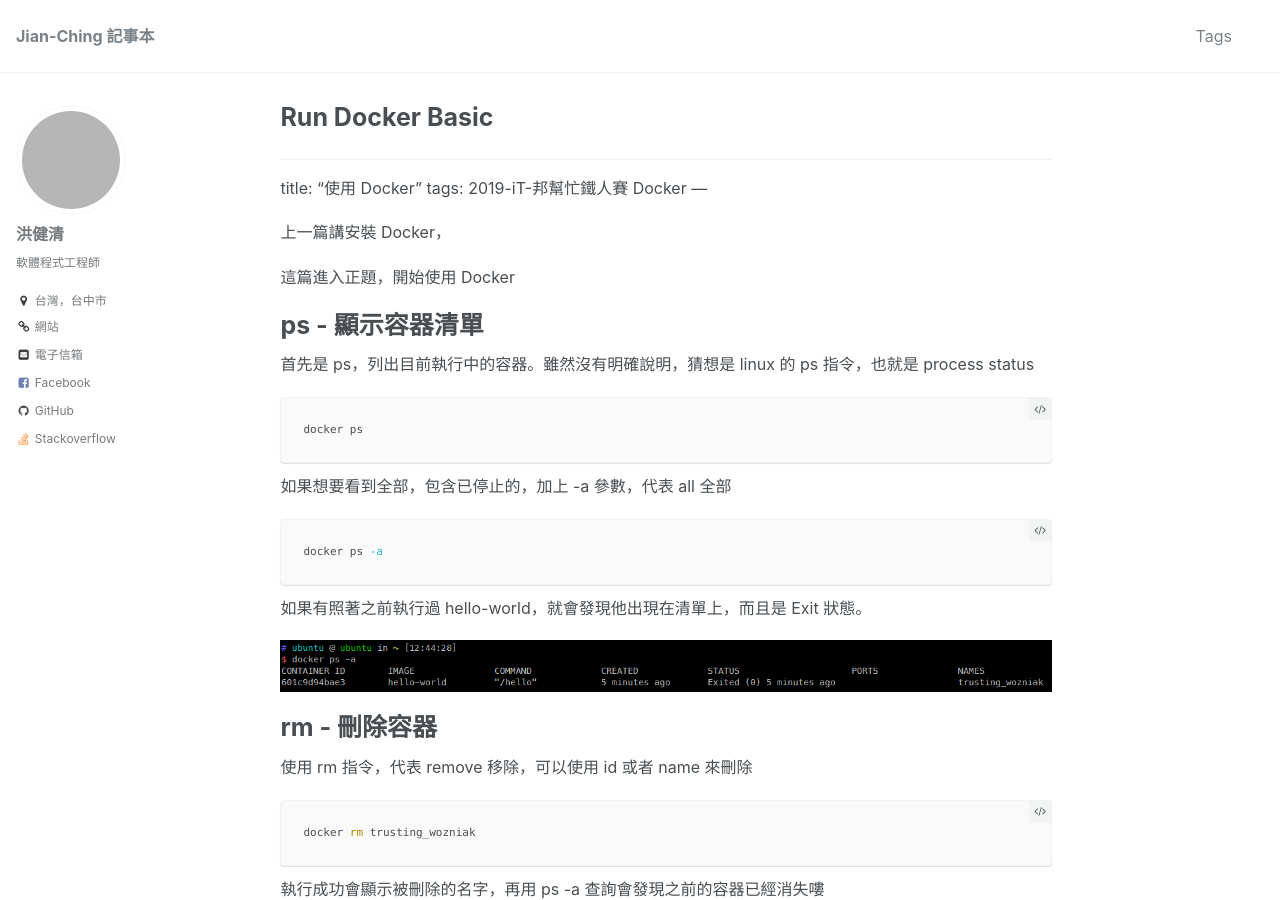
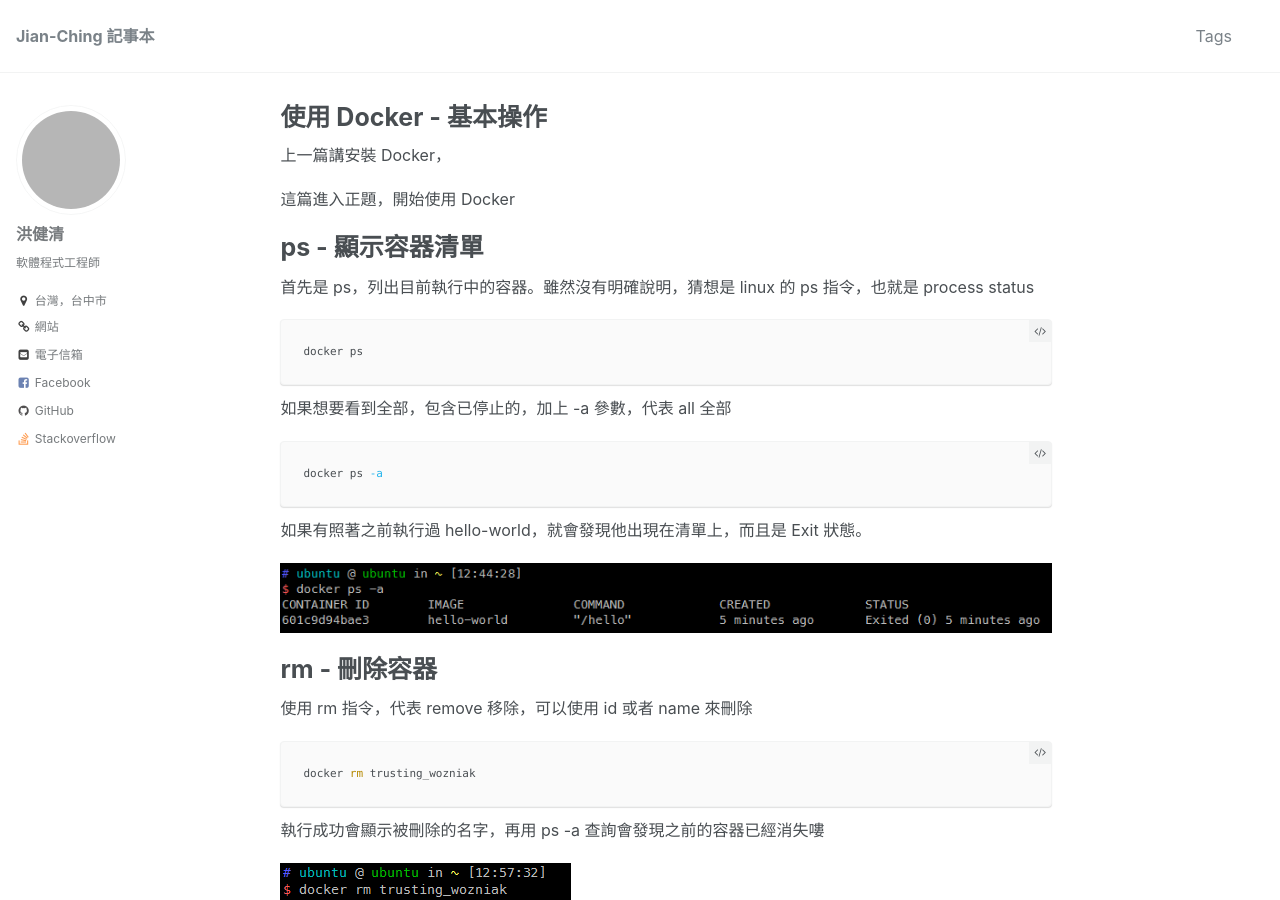
Before and after one commit to allyusd/twblog-source, a Jekyll site: the page built from _posts/2018-10-03-run-docker-basic.md, in a window 1280 px wide and 900 px high. Built offline with Jekyll 4.4.1, drawn with Linux system fonts in a browser that asks for light colours; comment, search, counter and statistics services are not loaded; some of the changed text lies outside the part shown; grey boxes are pictures that could not be loaded.

Commit message:
post: update 2018-10-03-run-docker-basic.md

```diff
--- a/_posts/2018-10-03-run-docker-basic.md
+++ b/_posts/2018-10-03-run-docker-basic.md
@@ -1,6 +1,5 @@
-
 ---
-title: "使用 Docker"
+title: "使用 Docker - 基本操作"
 tags: 2019-iT-邦幫忙鐵人賽 Docker
 ---
 
```
Also changed, not shown: assets/images/2018-10-03-run-docker/2018-10-03_20-50-14.png, assets/images/2018-10-03-run-docker/2018-10-03_20-58-51.png, assets/images/2018-10-03-run-docker/2018-10-03_21-07-42.png.
